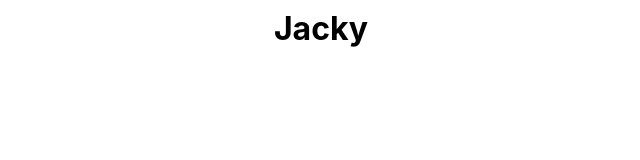
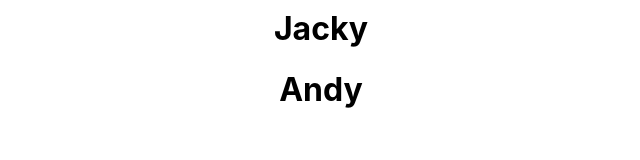
Before and after one commit to valkovxyz/monsters-rolodex, a React (Create React App) app: page / in a window 1280 px wide. Shown: the part 133-293 px from the top of the page, without its empty margins (319-959 px from the left). Built offline with nearby package versions, Linux system fonts and the light colour scheme.

Commit message:
Keys for Mapping

```diff
--- a/src/App.js
+++ b/src/App.js
@@ -3,18 +3,25 @@ import {Component} from "react";
 
 class App extends Component {
     constructor() {
-        super()
+        super();
 
         this.state = {
             monsters: [
                 {
                     name: 'Linda',
+                    id: '123e',
                 },
                 {
                     name: 'Frank',
+                    id: '123r',
                 },
                 {
                     name: 'Jacky',
+                    id: '123t',
+                },
+                {
+                    name: 'Andy',
+                    id: '123y'
                 }
             ]
         }
@@ -25,7 +32,11 @@ class App extends Component {
             <div className="App">
                 {
                     this.state.monsters.map((monster) => {
-                            return <h1>{monster.name}</h1>
+                            return (
+                                <div key={monster.id}>
+                                    <h1 >{monster.name}</h1>
+                                </div>
+                            )
                         }
                     )
                 }
```
